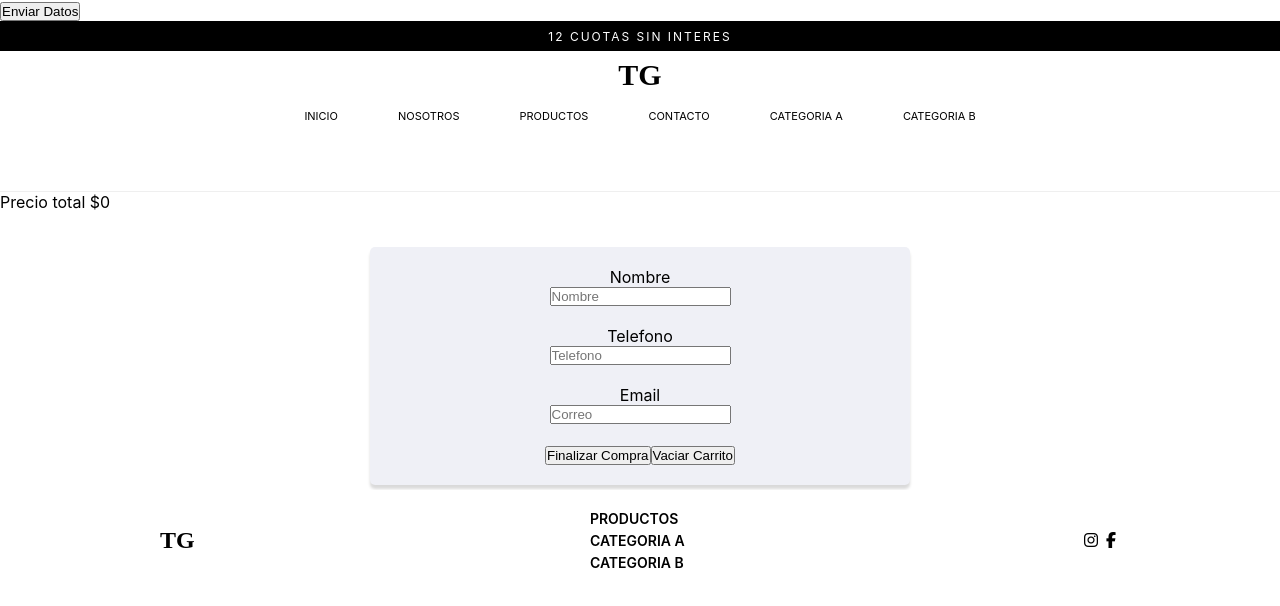
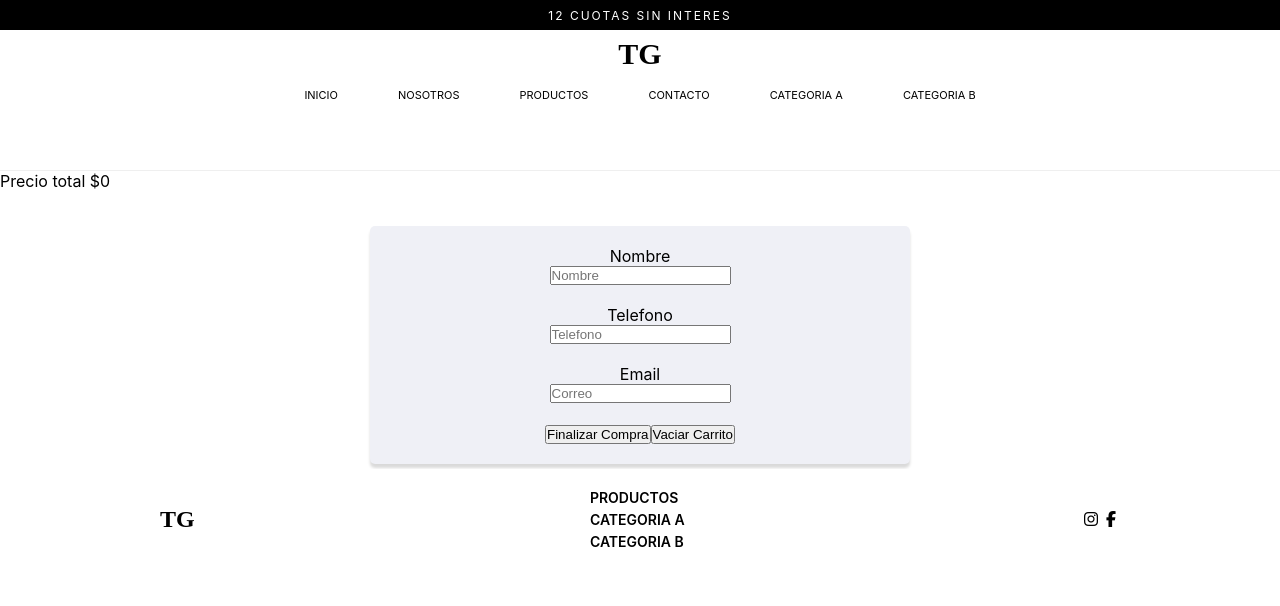
Before and after one commit to MatiasFernandez-A/reactproyect, a React (Create React App) app: page /cart in a window 1280 px wide. Shown: the top 606 px of the page. Built offline with nearby package versions, Linux system fonts and the light colour scheme; a web font is replaced by a local one.

Commit message:
Arreglo en ancore, idroute

```diff
--- a/src/App.js
+++ b/src/App.js
@@ -12,15 +12,10 @@ import ItemListContainer from './components/ItemListContainer/ItemListContainer'
 import {CartProvider} from './store/cartContext';
 import Cart from './components/Cart/Cart';
 
-import { saveProductsToFirebase } from "./services/firebase";
-
 function App() {
   return (
     <div>
       <BrowserRouter>
-        <button onClick={()=> saveProductsToFirebase()}> Enviar Datos </button>
-
-
         <CartProvider>
           {/* 4 */}
           {/* Todo lo que esta dentro del CartProvider son los children que recive por
--- a/src/components/ItemDetailContainer/ItemDetailContainer.jsx
+++ b/src/components/ItemDetailContainer/ItemDetailContainer.jsx
@@ -28,7 +28,7 @@ export default function ItemDetailContainer (){
         getToDoById(idRoute)
           .then((respuesta) => setItem(respuesta))
           .catch((error) => alert(error));
-      }, []);
+      }, [idRoute]);
 
     return(
         <div className='item-detail-container'>
--- a/src/components/NavBar/NavBar.jsx
+++ b/src/components/NavBar/NavBar.jsx
@@ -16,7 +16,7 @@ function NavBar () {
             </div>
             <nav>
                 <div className="title_container">
-                    <h1 className="title"><a href="#">TG</a></h1>
+                    <h1 className="title"><Link to="/">Tg</Link></h1>
                 </div>
                 <ul className="list">
                     <li><Link to="/" className="ancore_list">Inicio</Link></li>
```
Also changed, not shown: src/components/Cart/Cart.jsx (+0 -15 lines).
